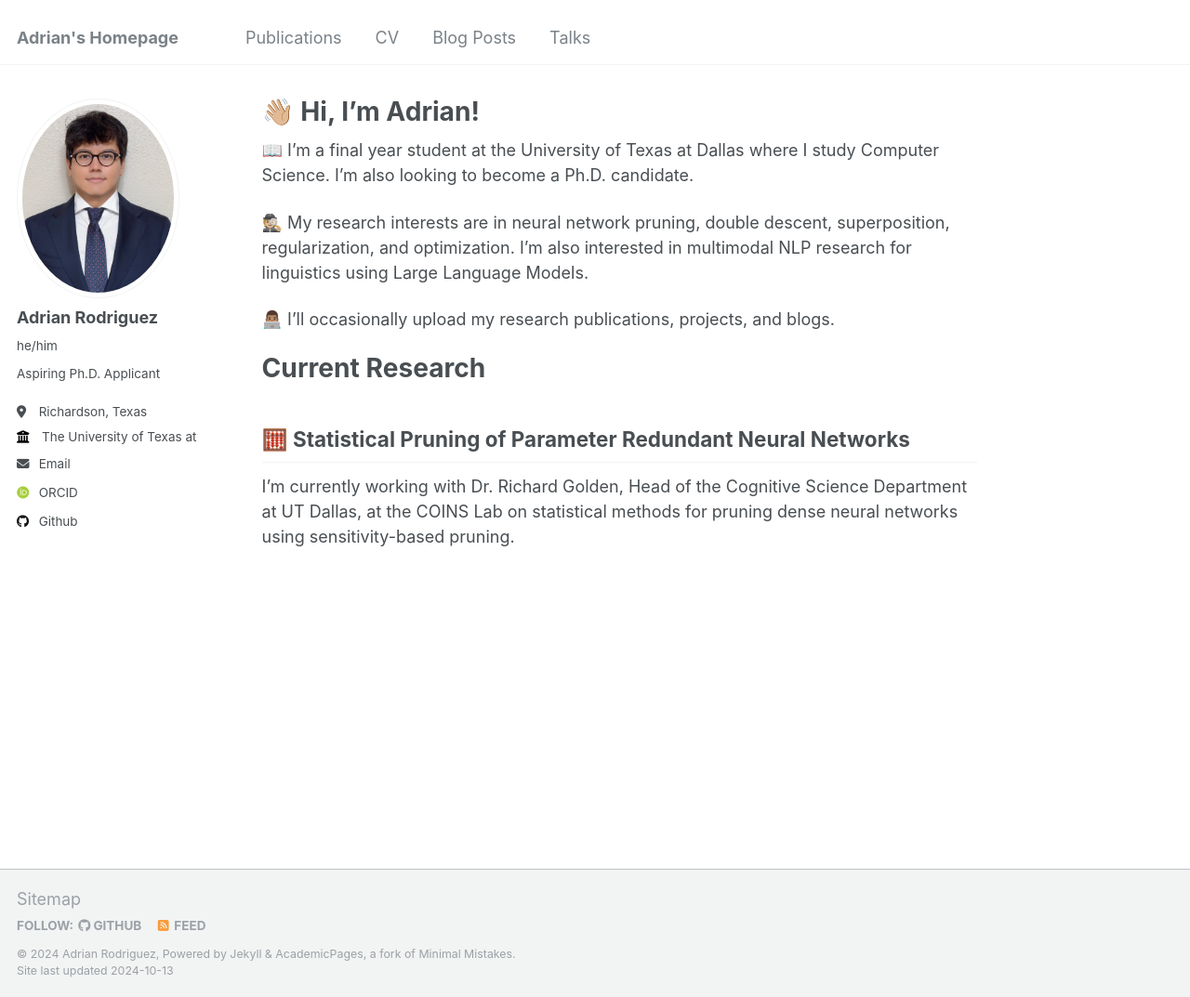
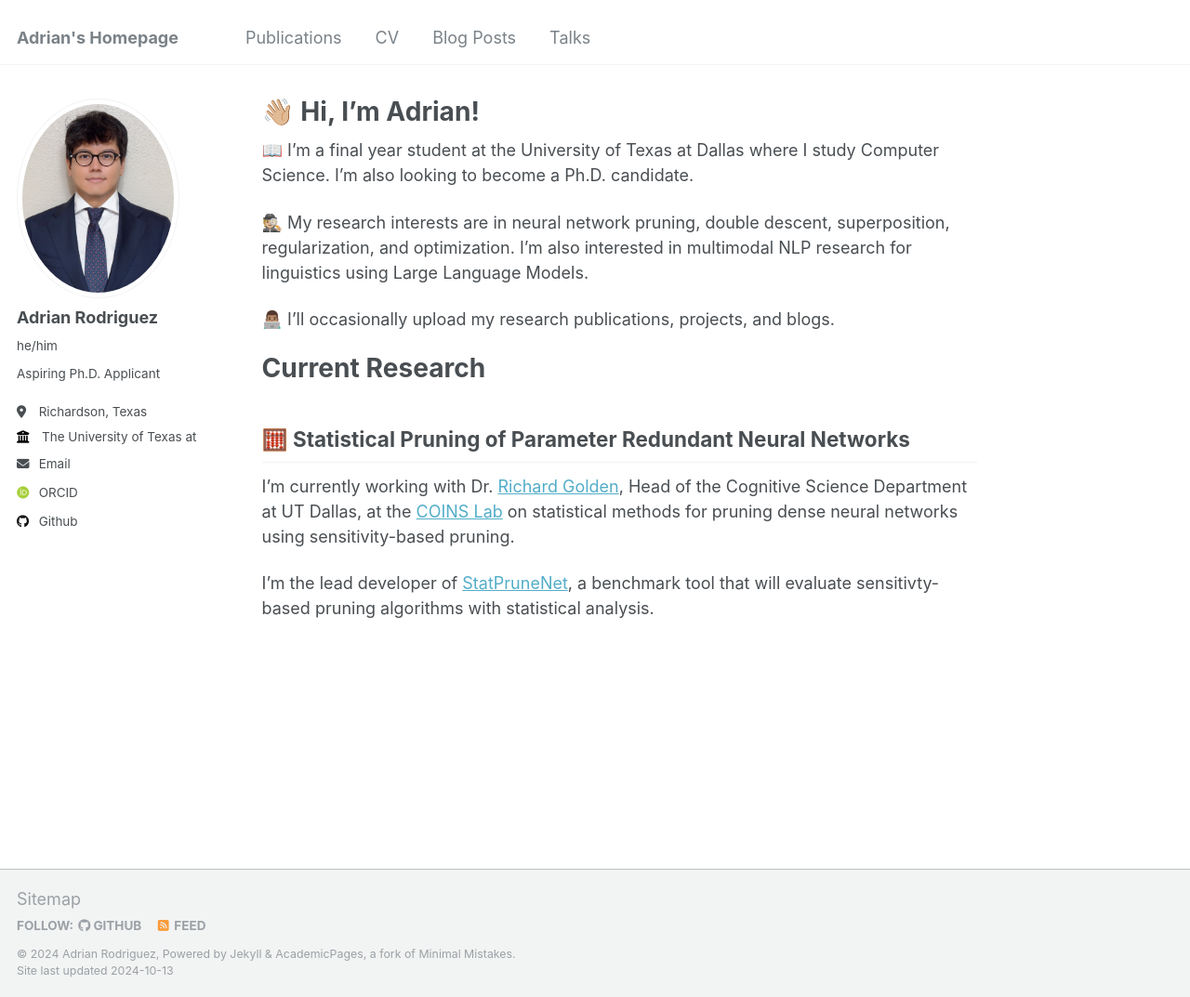
Before and after one commit to axr2718/axe2718.github.io, a Jekyll site: the page built from _pages/about.md, in a window 1280 px wide and 1073 px high. Shown: the whole window at 93% size. Built offline with Jekyll 4.4.1, drawn with Linux system fonts in a browser that asks for light colours; some web fonts are replaced.

Commit message:
Update about.md

```diff
--- a/_pages/about.md
+++ b/_pages/about.md
@@ -17,5 +17,7 @@
 
 # Current Research
 ## 🧮 Statistical Pruning of Parameter Redundant Neural Networks
-I'm currently working with Dr. Richard Golden, Head of the Cognitive Science Department at UT Dallas,
-at the COINS Lab on statistical methods for pruning dense neural networks using sensitivity-based pruning.
+I'm currently working with Dr. [Richard Golden](https://personal.utdallas.edu/~golden/), Head of the Cognitive Science Department at UT Dallas,
+at the [COINS Lab](https://labs.utdallas.edu/coinslab/) on statistical methods for pruning dense neural networks using sensitivity-based pruning.
+
+I'm the lead developer of [StatPruneNet](https://github.com/coinslab/StatPruneNet/tree/main), a benchmark tool that will evaluate sensitivty-based pruning algorithms with statistical analysis.
```
